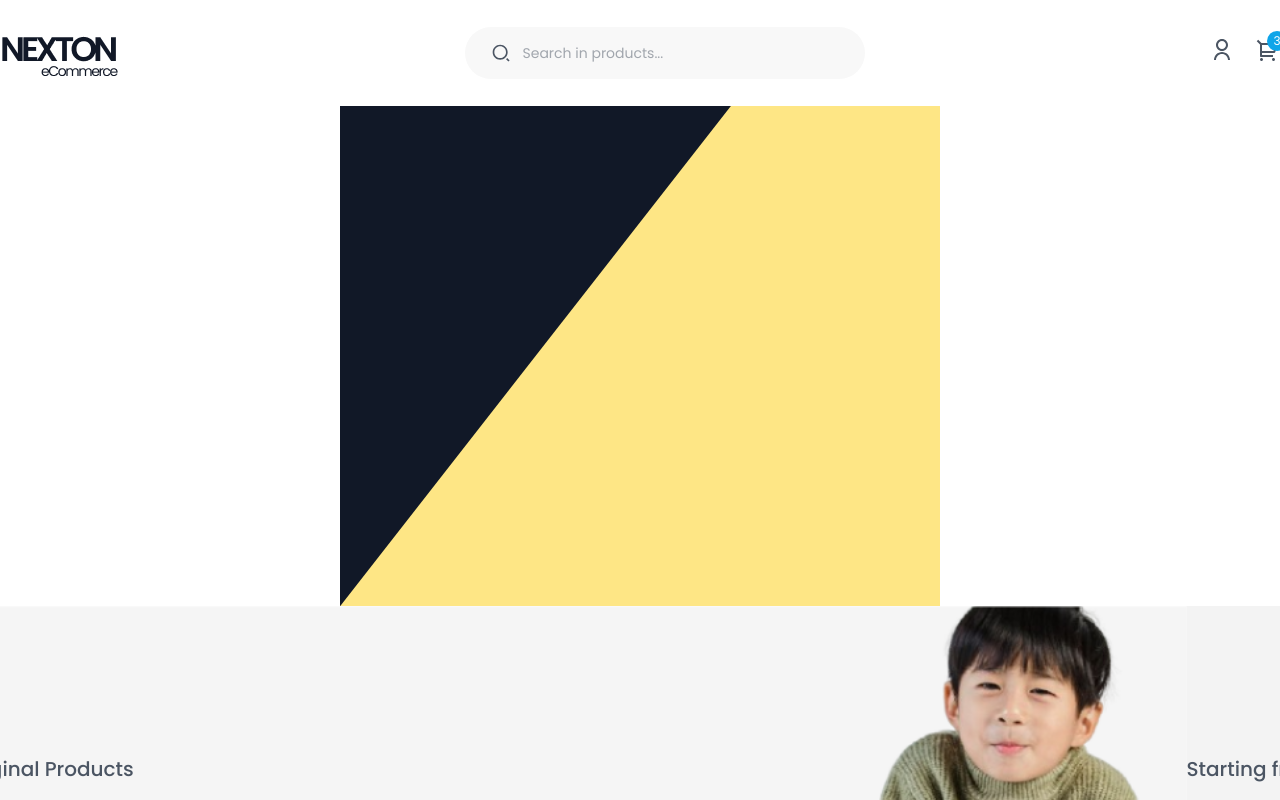
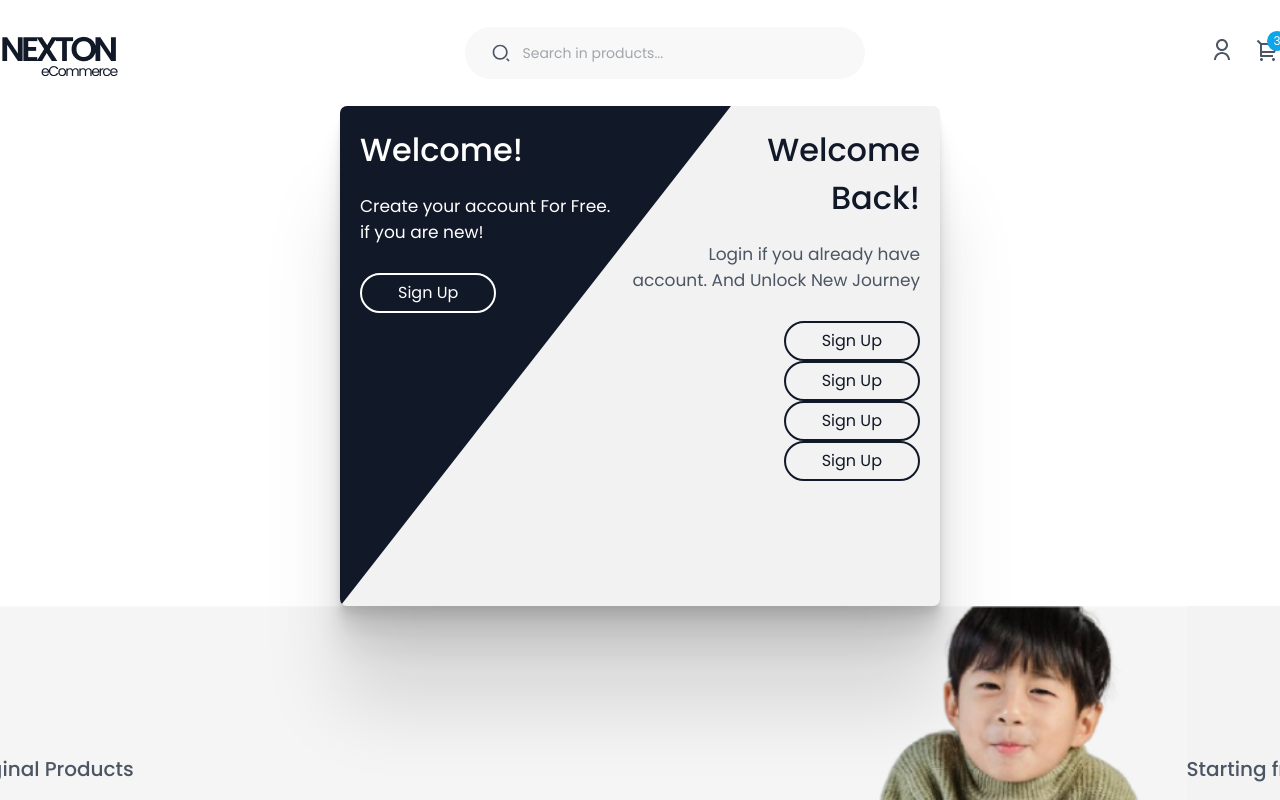
Before and after one commit to Munna-Scriptz/Nexton-E-Commerce, a React (Vite) app: page / in a window 1280 px wide. Shown: the top 800 px of the page. Built offline with nearby package versions, Linux system fonts and the light colour scheme.

Commit message:
Text Design Complete

```diff
--- a/src/components/LoginOrRegis.jsx
+++ b/src/components/LoginOrRegis.jsx
@@ -1,10 +1,29 @@
 import React from 'react'
+import { Link } from 'react-router'
 
 const LoginOrRegis = () => {
   return (
     <section className='flex items-center justify-center'>
-        <div className='w-[600px] h-[500px] bg-amber-200 overflow-hidden relative'>
-            <div className=' bg-second w-[315px] h-[800px] rotate-[38deg] absolute top-[-183px] left-[-136px]'>
+        <div className='w-[600px] h-[500px] bg-[#f2f2f2] overflow-hidden relative z-[999] p-5 rounded-[7px] shadow-[0_2.8px_2.2px_rgba(0,_0,_0,_0.034),_0_6.7px_5.3px_rgba(0,_0,_0,_0.048),_0_12.5px_10px_rgba(0,_0,_0,_0.06),_0_22.3px_17.9px_rgba(0,_0,_0,_0.072),_0_41.8px_33.4px_rgba(0,_0,_0,_0.086),_0_100px_80px_rgba(0,_0,_0,_0.12)]'>
+            <div className=' bg-second w-[315px] h-[800px] rotate-[38deg] absolute top-[-183px] left-[-136px] z-[-1]'></div>
+            <div className='flex justify-between'>
+                <div>
+                    <h2 className='text-white font-medium text-[32px] mb-5'>Welcome!</h2>
+                    <p className='text-white text-[17px] mb-7 w-[260px]'>Create your account For Free. if you are new!</p>
+                    <Link className='text-white py-[6px] px-[24px] lg:py-[6px] lg:px-[36px] border-[2px] rounded-full flex items-center w-fit gap-2.5 duration-[.3s] hover:scale-[1.06] cursor-pointer' to={'/'}>Sign Up</Link>
+                </div>
+
+                <div className='flex items-end flex-col'>
+                    <h2 className='text-second font-medium text-[32px] mb-5 text-end'>Welcome <br /> Back!</h2>
+                    <p className=' text-Primary text-[17px] mb-7 w-[290px] text-end'>Login if you already have account. And Unlock New Journey</p>
+                    <Link className='text-second py-[6px] px-[24px] lg:py-[6px] lg:px-[36px] border-[2px] rounded-full flex items-center w-fit gap-2.5 duration-[.3s] hover:scale-[1.06] cursor-pointer' to={'/'}>Sign Up</Link>
+
+                    <div>
+                    <Link className='text-second py-[6px] px-[24px] lg:py-[6px] lg:px-[36px] border-[2px] rounded-full flex items-center w-fit gap-2.5 duration-[.3s] hover:scale-[1.06] cursor-pointer' to={'/'}>Sign Up</Link>
+                    <Link className='text-second py-[6px] px-[24px] lg:py-[6px] lg:px-[36px] border-[2px] rounded-full flex items-center w-fit gap-2.5 duration-[.3s] hover:scale-[1.06] cursor-pointer' to={'/'}>Sign Up</Link>
+                    <Link className='text-second py-[6px] px-[24px] lg:py-[6px] lg:px-[36px] border-[2px] rounded-full flex items-center w-fit gap-2.5 duration-[.3s] hover:scale-[1.06] cursor-pointer' to={'/'}>Sign Up</Link>
+                    </div>
+                </div>
 
             </div>
         </div>
```
